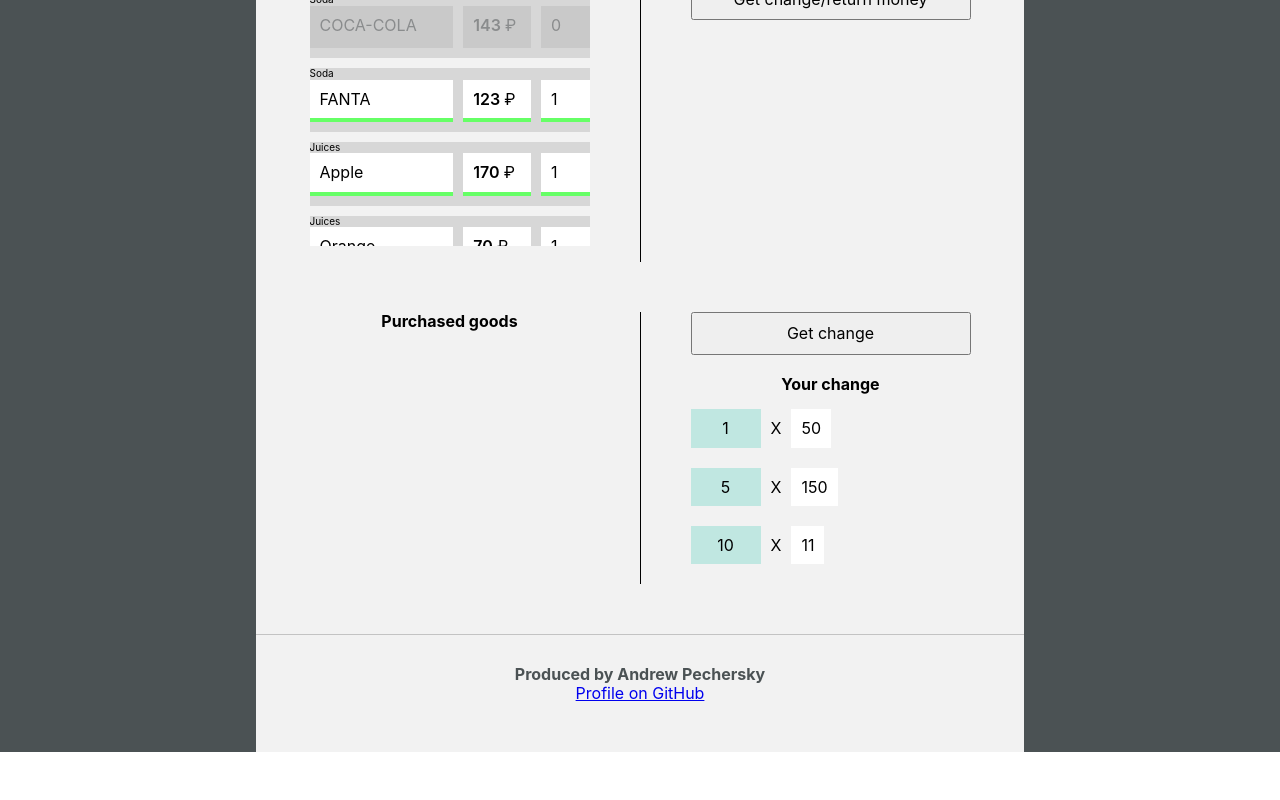
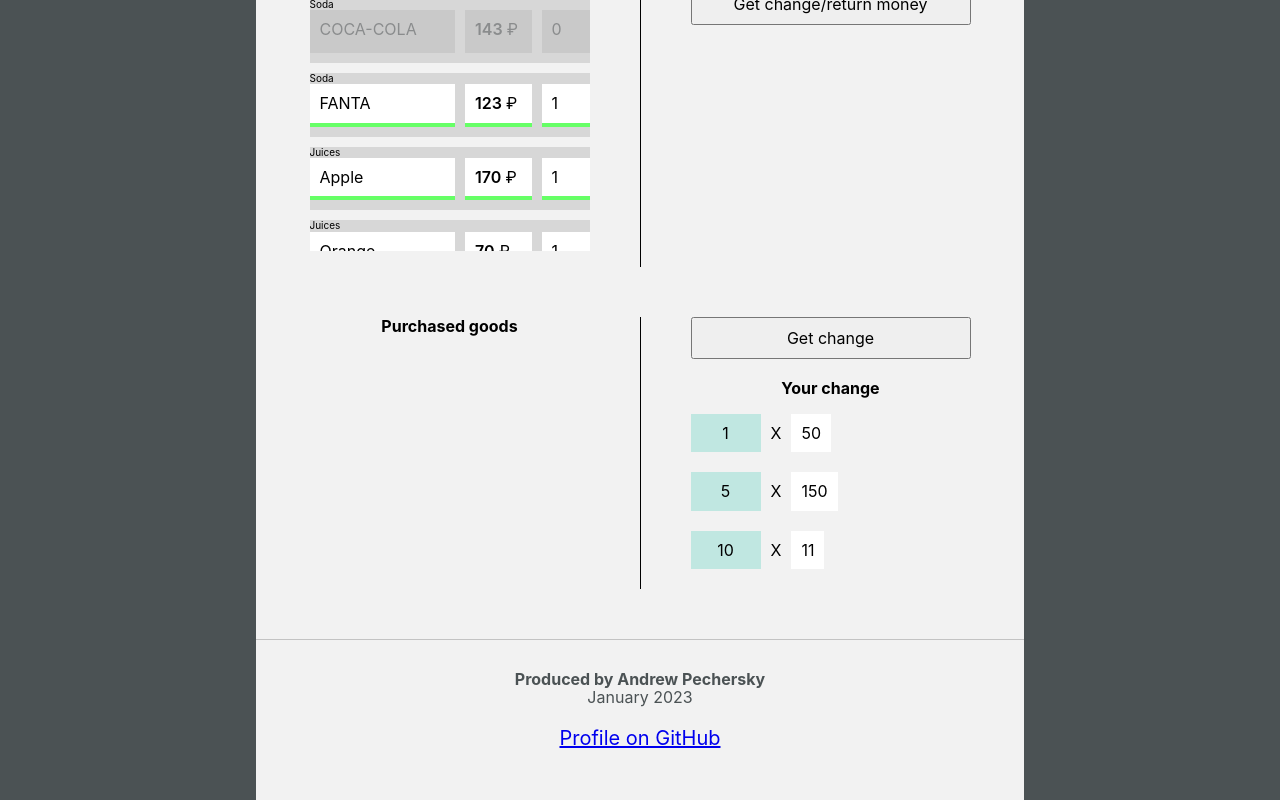
Before and after one commit to Andrew-Sparrow/renue-test, a React (Create React App) app: page / in a window 1280 px wide. Shown: the part 522-1322 px from the top of the page. Before the commit the page ends 1274 px from the top, so only its background shows below. Built offline with nearby package versions, Linux system fonts and the light colour scheme.

Commit message:
changes style for link

```diff
--- a/src/components/app/app.scss
+++ b/src/components/app/app.scss
@@ -4,6 +4,10 @@ $tablet-width: 768px;
 .App {
   text-align: center;
   background-color: #4b5254;
+}
+
+a {
+  font-size: 20px;
 }
 
 .wrapper {
@@ -154,7 +158,7 @@ $tablet-width: 768px;
   }
 
   &__title {
-    width: 150px;
+    width: 155px;
     background-color: #fff;
     border-bottom: 4px solid #66ff66;
     margin-right: 10px;
@@ -190,6 +194,7 @@ $tablet-width: 768px;
 }
 
 .product[disabled] {
+
   .product__title,
   .product__price,
   .product__amount {
@@ -213,10 +218,17 @@ $tablet-width: 768px;
 
   &__title {
     color: #4b5254;
+    margin-bottom: 20px;
+
+    span {
+      display: block;
+      font-weight: 400;
+    }
   }
 }
 
 @media (min-width: $tablet-width) {
+
   .main,
   .footer {
     width: $tablet-width;
--- a/src/components/footer/footer.jsx
+++ b/src/components/footer/footer.jsx
@@ -4,7 +4,7 @@ function Footer(props) {
   return (
     <div className="wrapper">
       <footer className='footer'>
-        <h4 className='footer__title'>Produced by Andrew Pechersky</h4>
+        <h4 className='footer__title'>Produced by Andrew Pechersky <span>January 2023</span></h4>
         <a
           className="footer__link"
           target="_blank"
```
